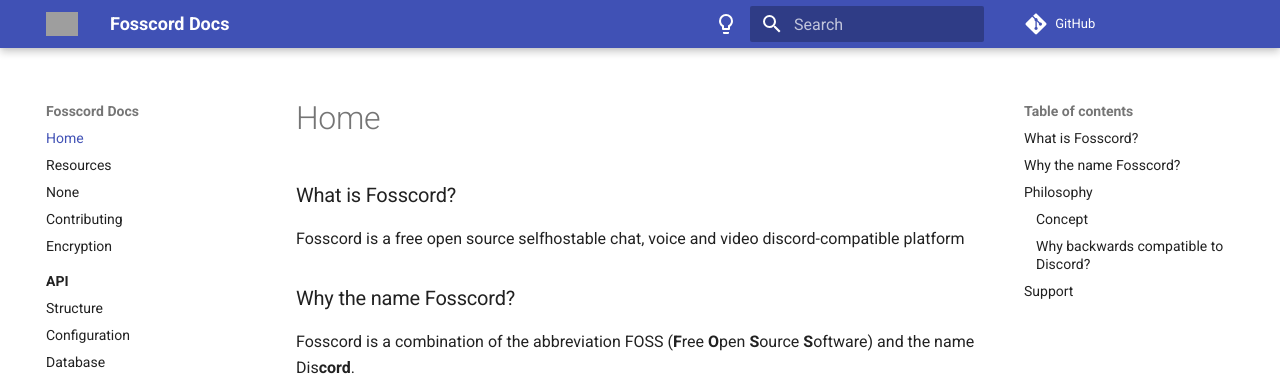
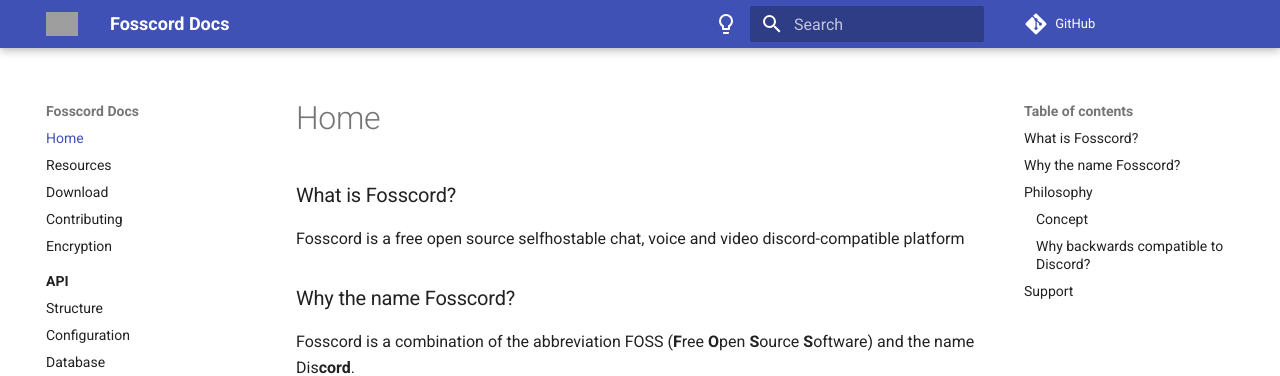
Before and after one commit to spacebarchat/docs, an MkDocs documentation site: the page built from docs/index.md, in a window 1280 px wide. Shown: the top 376 px of the page. Built offline with MkDocs 1.6.1 and Material for MkDocs 9.7.7, drawn with Linux system fonts in a browser that asks for light colours; comment, search, counter and statistics services are not loaded; grey boxes are pictures that could not be loaded.

Commit message:
:pencil: update navbar

```diff
--- a/mkdocs.yml
+++ b/mkdocs.yml
@@ -29,7 +29,7 @@
 nav:
   - index.md
   - resources.md
-  - setup.md
+  - download.md
   - contributing.md
   - encryption.md
   - "API":
```
